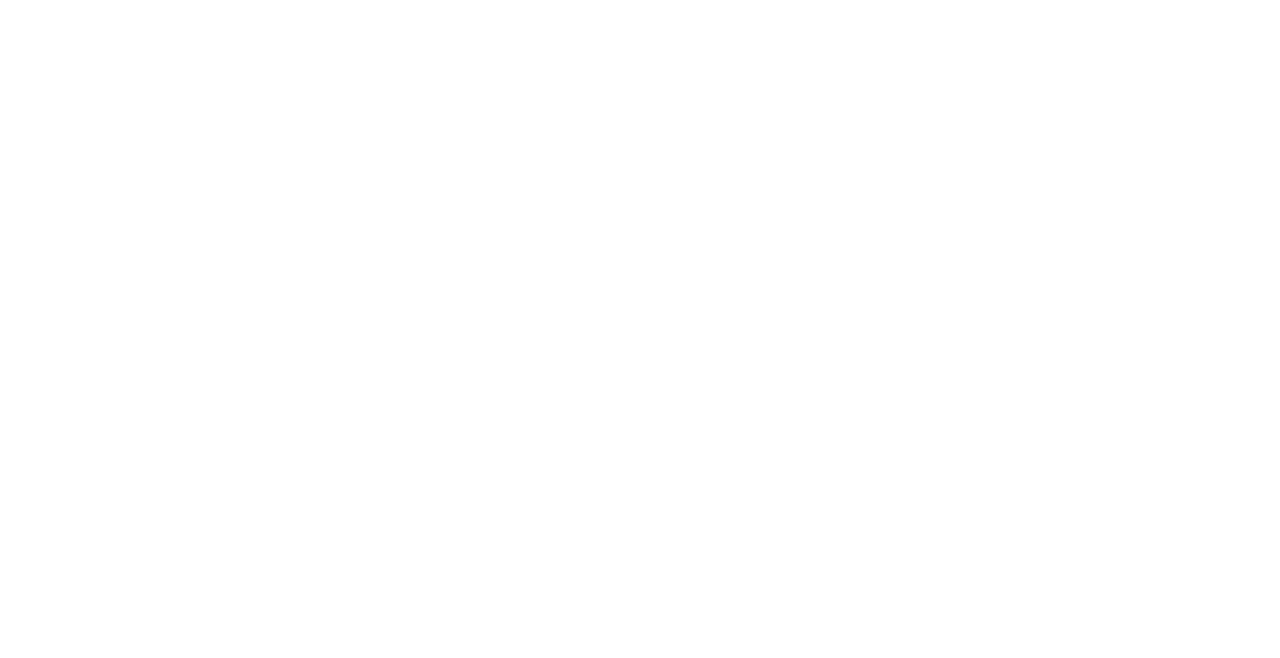
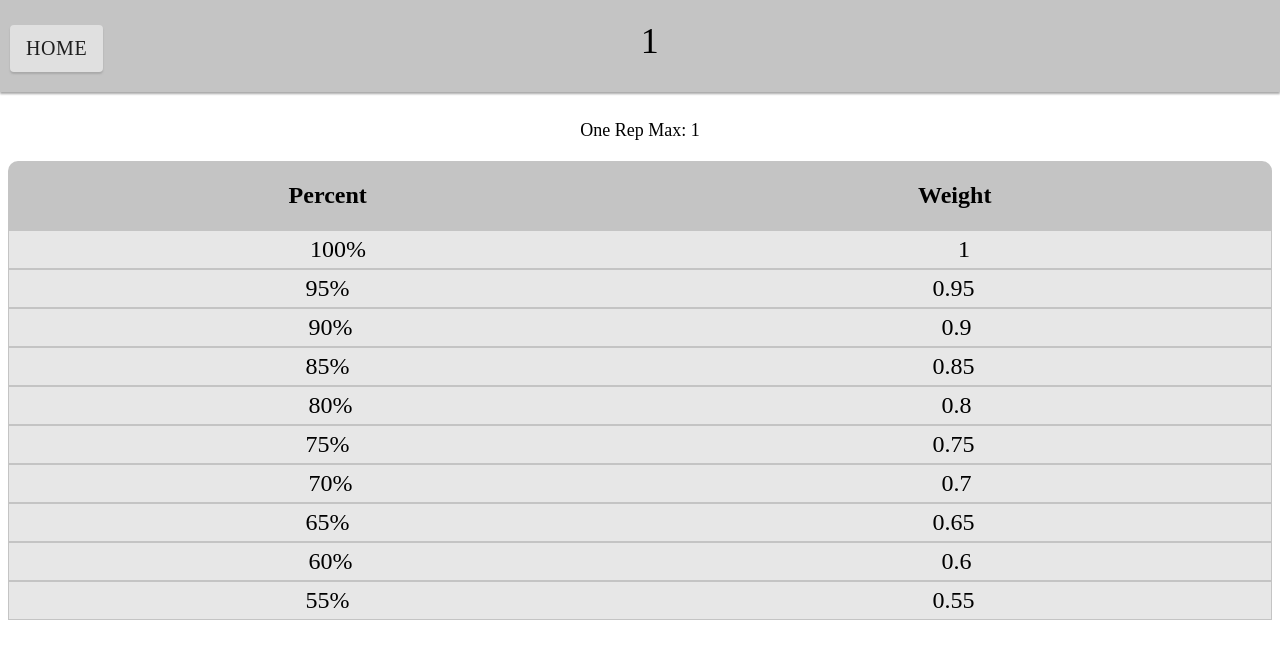
Before and after one commit to vbrambila2/one-rep-max-NO, a React (Create React App) app: page /movement/1/1 in a window 1280 px wide. Shown: the top 658 px of the page. Built offline with nearby package versions, Linux system fonts and the light colour scheme.

Commit message:
Movement Page connected

```diff
--- a/src/actions/constants.js
+++ b/src/actions/constants.js
@@ -1,2 +1 @@
-export const GET_MOVEMENTS = 'GET_MOVEMENTS';
 export const ADD_MOVEMENT = 'ADD_MOVEMENT';
--- /dev/null
+++ b/src/components/FabButton.js
@@ -0,0 +1,33 @@
+import history from '../history';
+import Fab from '@material-ui/core/Fab';
+import AddIcon from '@material-ui/icons/Add';
+import { makeStyles } from '@material-ui/core/styles';
+
+const useStyles = makeStyles((theme) => ({
+    fab: {
+        background: '#C4C4C4',
+    },
+    fabDiv: {
+        display: 'flex',
+        justifyContent: 'flex-end',
+        position: 'absolute',
+        bottom: theme.spacing(2),
+        right: theme.spacing(2),
+      },
+}));
+
+const FabButton = () => {
+    const classes = useStyles();
+    return (
+        <div className={classes.fabDiv} >
+             <Fab
+                className={classes.fab}
+                onClick={() => history.push(`/add`)}>
+                <AddIcon />
+            </Fab>
+        </div>
+
+    )
+};
+
+export default FabButton;
--- a/src/components/MovementButton.js
+++ b/src/components/MovementButton.js
@@ -0,0 +1,58 @@
+import { connect } from 'react-redux';
+import history from '../history';
+import Button from '@material-ui/core/Button';
+import { makeStyles } from '@material-ui/core/styles';
+
+const useStyles = makeStyles((theme) => ({
+    movementButtons: {
+        fontFamily: 'PT Sans Caption',
+        marginTop: '30px',
+        borderRadius: '10px',
+        background: '#C4C4C4',
+        boxShadow: '0px 2px 2px #A9A9A9',
+        width: '400px',
+        display: 'flex',
+        flexDirection: 'column',
+    },
+    movementButtonsDiv: {
+        marginTop: '100px'
+    },
+    noMovementsMessage: {
+        marginTop: '30px',
+        fontFamily: 'PT Sans Caption',
+        fontSize: '20px',
+        textTransform: 'uppercase',
+    },
+}));
+
+const MovementButton = (props) => {
+    const classes = useStyles();
+    const names  = props.name
+    const mapNames = names.map((lift) => {
+        return (
+            <Button
+                key={lift.newMovement.movementName}
+                className={classes.movementButtons}
+                onClick={() => history.push(`/movement/${lift.newMovement.movementName}/${lift.newMovement.movementWeight}`)}
+            >
+                {lift.newMovement.movementName}
+            </Button>
+        )
+    });
+    const displayMovementButtons = () => {
+        if (mapNames.length === 0) {
+            return <div className={classes.noMovementsMessage} >Click add button to begin</div>
+        };
+
+        return <div className={classes.movementName} >{mapNames}</div>
+    };
+    return <div className={classes.movementButtonsDiv}>{displayMovementButtons()}</div>
+};
+
+const mapStateToProps = (state) => {
+    return {
+        name: state.move
+    }
+};
+
+export default connect(mapStateToProps)(MovementButton);
--- /dev/null
+++ b/src/components/PercentChart.js
@@ -0,0 +1,75 @@
+import React, { useEffect, useState } from 'react';
+import { makeStyles } from '@material-ui/core/styles';
+import { useLocation } from 'react-router';
+
+const useStyles = makeStyles(() => ({
+    PREntry: {
+        display: 'flex',
+        alignItems: 'center',
+        justifyContent: 'center',
+        padding: '20px',
+        fontFamily: 'PT Sans Caption',
+        fontSize: '18px',
+        marginTop: '100px'
+    },
+    PRChart: {
+        background: '#C4C4C4',
+        borderRadius: '10px',
+        borderCollapse: 'separate',
+        borderSpacing: '10px',
+        display: 'flex',
+        flexDirection: 'column',
+    },
+    percentHeader: {
+        borderRadius: '10px',
+        padding: '5px',
+        fontSize: '24px',
+        display: 'flex',
+        justifyContent: 'space-around'
+    },
+    percentBox: {
+        background: '#E7E7E7',
+        border: '1px solid #C4C4C4',
+        padding: '5px',
+        fontSize: '24px',
+        display: 'flex',
+        justifyContent: 'space-around'
+    },
+}));
+
+
+const PercentChart = () => {
+    const classes = useStyles();
+    const location = useLocation();
+    const pathArray = location.pathname.split('/');
+    const movementWeightURL = (pathArray[3]);
+    const [results, setResults] = useState([]);
+
+    useEffect(() => {
+        const arr = [];
+        let percentage = 100;
+        while (percentage > 50 ) {
+            arr.push([percentage, (movementWeightURL * percentage) / 100]);
+            percentage -= 5;
+        }
+        setResults(arr);
+    }, [movementWeightURL]);
+
+    return (
+        <div>
+            <div>
+                <div className={classes.PREntry}>One Rep Max: {movementWeightURL}</div>
+                <div className={classes.PRChart}>
+                    <h1 className={classes.percentHeader} >Percent<div>Weight</div></h1>
+                    <div>
+                        {results.map((result) => (
+                        <div key={result[0]} className={classes.percentBox} >{result[0]}% <div>{result[1]}</div></div>
+                        ))}
+                    </div>
+                </div>
+            </div>
+        </div>
+    );
+};
+
+export default PercentChart;
--- a/src/containers/AddPage.js
+++ b/src/containers/AddPage.js
@@ -52,11 +52,7 @@ const renderInput = ({ input, label, meta }) => {
 };
 const renderError = ({ error, touched }) => {
     if (touched && error ) {
-        return (
-            <div>
-                {error}
-            </div>
-        )
+        return <div>{error}</div>
     };
 };
 
--- a/src/containers/App.js
+++ b/src/containers/App.js
@@ -12,7 +12,7 @@ class App extends React.Component {
                 <Router history={history}>
                     <Switch>
                         <Route exact path="/" render={ () => <HomePage title="One Rep - Home" /> } ></Route>
-                        <Route exact path="/movement/:name" render={ () => <MovementPage title="One Rep - Movement" /> } ></Route>
+                        <Route exact path="/movement/:name/:weight" render={ () => <MovementPage title="One Rep - Movement" /> } ></Route>
                         <Route exact path="/add" render={ () => <AddPage title="One Rep - Add" /> } ></Route>
                     </Switch>
                 </Router>
--- a/src/containers/HomePage.js
+++ b/src/containers/HomePage.js
@@ -1,11 +1,8 @@
 import React from 'react';
 import Header from '../components/Header';
 import { makeStyles } from '@material-ui/core/styles';
-import Button from '@material-ui/core/Button';
-import Fab from '@material-ui/core/Fab';
-import AddIcon from '@material-ui/icons/Add';
-import history from '../history';
-import { connect } from 'react-redux';
+import FabButton from '../components/FabButton';
+import MovementButton from '../components/MovementButton';
 
 const useStyles = makeStyles((theme) => ({
     homePageContent: {
@@ -13,86 +10,21 @@ const useStyles = makeStyles((theme) => ({
         justifyContent: 'center',
         alignItems: 'center',
     },
-    noMovementsMessage: {
-        marginTop: '130px',
-        fontFamily: 'PT Sans Caption',
-        fontSize: '20px',
-        textTransform: 'uppercase',
-    },
-    movementButtons: {
-        fontFamily: 'PT Sans Caption',
-        marginTop: '30px',
-        borderRadius: '10px',
-        background: '#C4C4C4',
-        boxShadow: '0px 2px 2px #A9A9A9',
-        paddingLeft: '200px',
-        paddingRight: '200px',
-
-    },
-    movementName: {
-        fontFamily: 'PT Sans Caption',
-        fontSize: '20px',
-        padding: '100px',
-        display: 'flex',
-        flexDirection: 'column',
-    },
-    fabDiv: {
-        display: 'flex',
-        justifyContent: 'flex-end',
-        position: 'absolute',
-        bottom: theme.spacing(2),
-        right: theme.spacing(2),
-      },
-    fab: {
-        background: '#C4C4C4',
-    },
 }));
 
 const HomePage = (props) => {
     const classes = useStyles();
-    const names  = props.name
-    const mapNames = names.map((lift) => {
-        return (
-            <Button
-                key={lift.newMovement.movementName}
-                className={classes.movementButtons}
-                onClick={() => history.push('/movement/:name')}
-            >
-                {lift.newMovement.movementName}
-            </Button>
-        )
-    });
-    const displayMovementButtons = () => {
-        if (mapNames.length === 0) {
-            return (
-                <div className={classes.noMovementsMessage} >Click add button to begin</div>
-            )
-        };
 
-        return (
-                <div className={classes.movementName} >{mapNames}</div>
-        )
-    };
 
     return (
         <div className={classes.homePageContent} >
             <Header title={"Home Page" }/>
-            <div>{displayMovementButtons()}</div>
-            <div className={classes.fabDiv}>
-                <Fab
-                    className={classes.fab}
-                    onClick={() => history.push(`/add`)}>
-                    <AddIcon />
-                </Fab>
-            </div>
+            <MovementButton />
+            <FabButton />
         </div>
     );
 };
 
-const mapStateToProps = (state) => {
-    return {
-        name: state.move
-    }
-};
 
-export default connect(mapStateToProps)(HomePage);
+
+export default (HomePage);
--- a/src/containers/MovementPage.js
+++ b/src/containers/MovementPage.js
@@ -1,11 +1,44 @@
 import React from 'react';
 import Header from '../components/Header';
+import PercentChart from '../components/PercentChart';
+import { useLocation } from 'react-router';
+import { makeStyles } from '@material-ui/core/styles';
+
+const useStyles = makeStyles(() => ({
+    notFound: {
+        marginTop: '130px',
+        fontSize: '24px',
+        fontFamily: 'PT Sans Caption',
+        display: 'flex',
+        justifyContent: 'center',
+    },
+}));
+
 
 const MovementPage = () => {
+    const classes = useStyles();
+    const location = useLocation();
+    const pathArray = location.pathname.split('/');
+    const movementNameURL = (pathArray[2]);
+    const notFound = () => {
+        if (movementNameURL === undefined) {
+            return (
+                <div className={classes.notFound} >
+                     Movement not found. Click Home button to return to Home Page.
+                </div>
+            )
+        }
+
+        return <PercentChart />
+    };
+
+
     return (
         <div>
-            <Header title="Movement Page" />
+            <Header title={movementNameURL} />
+            {notFound()}
         </div>
     );
 };
- export default MovementPage;
+
+ export default (MovementPage);
--- a/src/reducers/index.js
+++ b/src/reducers/index.js
@@ -1,12 +1,10 @@
 import { combineReducers } from 'redux';
 import addMovementReducer from './addMovementReducer';
 import { reducer as formReducer } from 'redux-form';
-//import getMovementsReducer from './getMovementsReducer';
 
 const rootReducer = combineReducers({
     move: addMovementReducer,
     form: formReducer,
-    //moveList: getMovementsReducer,
 });
 
 export default rootReducer;
```
Also changed, not shown: src/reducers/getMovementsReducer.js (deleted, +0 -12 lines), src/components/AddButton.js (deleted).
